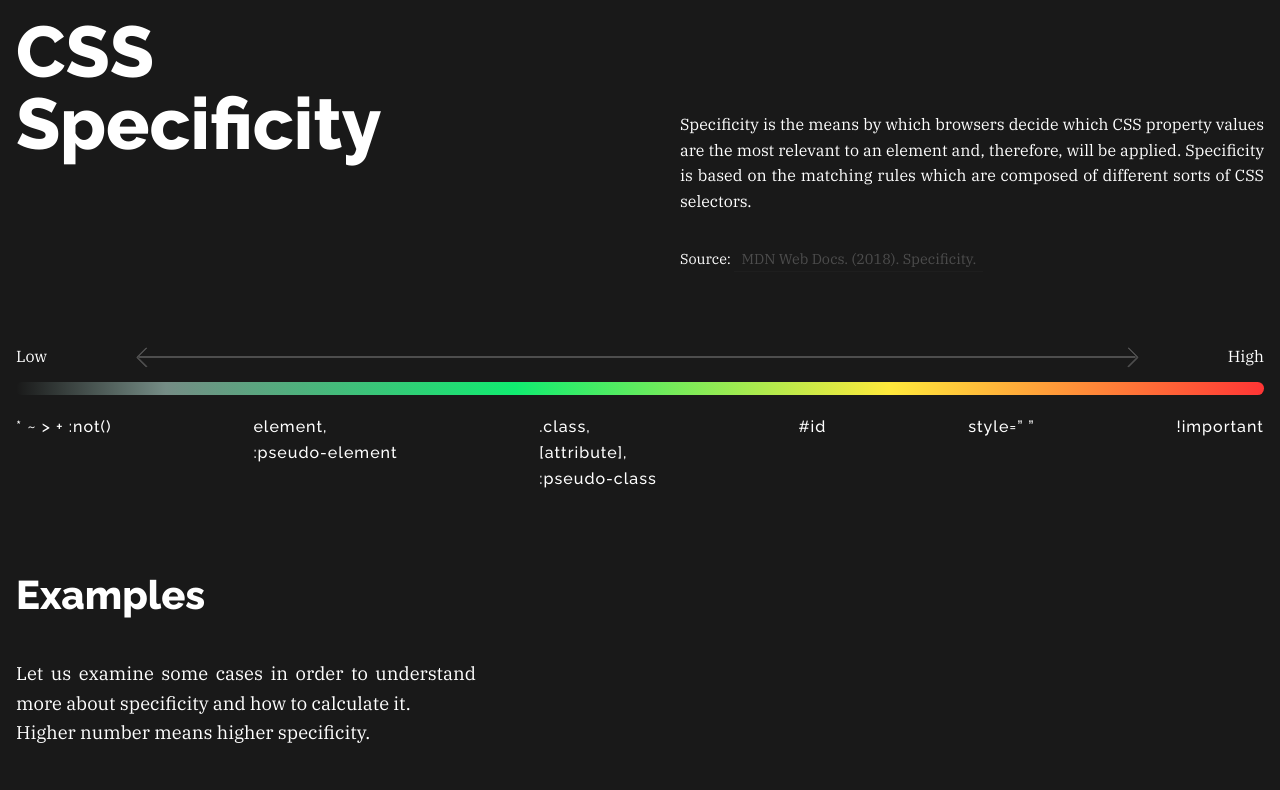
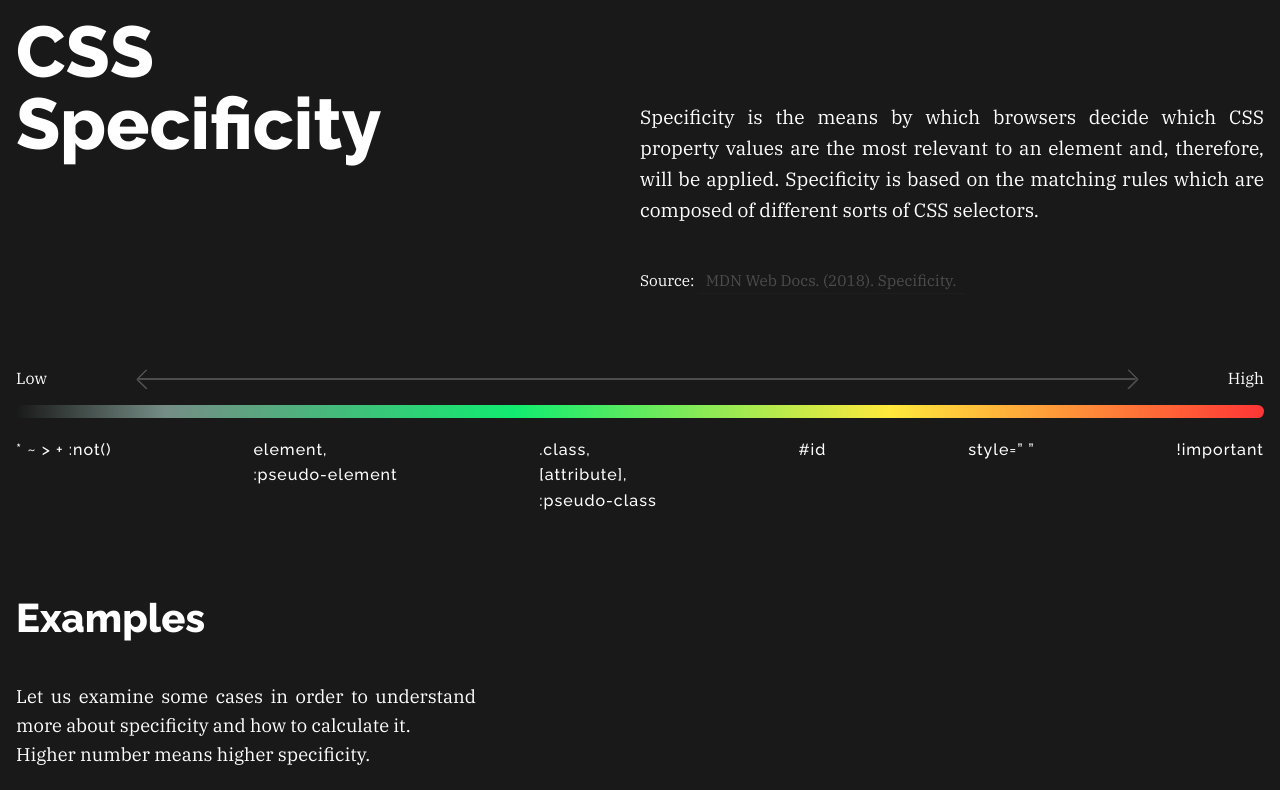
Before and after one commit to xphstos/cssspecificity.github.io, a website built with Parcel: page src/index.html in a window 1280 px wide. Shown: the top 790 px of the page. Built offline with nearby package versions, Linux system fonts and the light colour scheme.

Commit message:
More updates

```diff
--- a/src/index.html
+++ b/src/index.html
@@ -14,7 +14,7 @@
   </head>
   <body>
     <header class="header">
-      <div class="container container--grid">
+      <div class="container container--flex">
         <h1 class="header-title">
           <span class="css">CSS</span>
           <span class="specificity">Specificity</span>
@@ -35,7 +35,7 @@
         </div>
       </div>
     </header>
-    <main class="main" role="main">
+    <main class="main">
       <div class="container">
         <div class="chart">
           <div class="chart__scale">
@@ -419,7 +419,7 @@ e => Elements,
             </div>
             <div class="cell">
               <pre class="code">
-<span class="id">&lt;</span><span class="e">div</span> <span class="is">style</span>="<span class="p">margin</span>: <span class="v">0</span>"<span class="id">&gt;</span> {
+<span class="id">&lt;</span><span class="e">div</span> <span class="is">style</span>="<span class="p">margin</span>: <span class="v">0</span>"<span class="id">&gt;</span>
   ...
 <span class="id">&lt;&sol;</span><span class="e">div</span><span class="id">&gt;</span>
 </pre>
@@ -461,7 +461,7 @@ e => Elements,
             </div>
             <div class="cell">
               <pre class="code">
-<span class="id">&lt;</span><span class="e">div</span> <span class="is">style</span>="<span class="p">margin</span>: <span class="v">0</span> <span class="i">!important</span>"<span class="id">&gt;</span> {
+<span class="id">&lt;</span><span class="e">div</span> <span class="is">style</span>="<span class="p">margin</span>: <span class="v">0</span> <span class="i">!important</span>"<span class="id">&gt;</span>
   ...
 <span class="id">&lt;&sol;</span><span class="e">div</span><span class="id">&gt;</span>
 </pre>
@@ -533,6 +533,11 @@ e => Elements,
         </div>
       </div>
     </main>
+    <footer class="footer">
+      <div class="container">
+        Chris Gotsikas / 2018
+      </div>
+    </footer>
   </body>
   <script src="./index.js"></script>
 </html>
--- a/src/index.js
+++ b/src/index.js
@@ -1 +1,24 @@
-console.log("hello world");
+let BODY;
+
+document.addEventListener("DOMContentLoaded", () => {
+  BODY = document.querySelector("body");
+});
+
+window.addEventListener("load", () => {
+  fadeIn(BODY);
+});
+
+function fadeIn(elem) {
+  let opacity = 0;
+  function increase() {
+    opacity += 0.05;
+    if (opacity >= 1) {
+      elem.style.opacity = 1;
+      cancelAnimationFrame(increase);
+      return true;
+    }
+    elem.style.opacity = opacity;
+    requestAnimationFrame(increase);
+  }
+  increase();
+}
--- a/src/style.scss
+++ b/src/style.scss
@@ -43,7 +43,7 @@
 
 ::selection {
   color: var(--c-black);
-  background-color: var(--c-dark-grey);
+  background-color: var(--c-grad--green);
 }
 
 html {
@@ -73,7 +73,7 @@ a {
 }
 
 small {
-  font-size: 0.9em;
+  font-size: 0.8em;
 }
 
 /*=====  End of Browser reset  ======*/
@@ -82,10 +82,20 @@ body {
   background-color: var(--c-black);
   color: var(--c-white);
   line-height: 1.6;
+  scroll-behavior: smooth;
 
   // @supports (-moz-appearance: meterbar) {
   //   overflow-x: hidden;
   // }
+}
+
+body {
+  opacity: 0;
+  transition: opacity 0.2s ease-out;
+}
+
+.footer {
+  margin-top: calc(var(--grid-base) * 18);
 }
 
 /*=============================================
@@ -98,26 +108,27 @@ body {
   padding: 0 1rem;
   max-width: calc(var(--grid-max-width) + 2rem);
 
-  &--grid {
-    display: grid;
+  &--flex {
+    display: flex;
   }
 }
 
 /*=====  End of Container  ======*/
 
+/*=============================================
+=            Header                            =
+=============================================*/
+
 .header {
   margin-top: 1em;
 
   .container {
-    grid-template-columns: repeat(2, 1fr);
-    grid-template-rows: auto;
-    grid-template-areas: "header definition";
-    grid-gap: 5em;
+    justify-content: space-between;
   }
 
   &-title {
+    flex: 1 50%;
     font-size: 4.5em;
-    grid-area: header;
     line-height: 1;
 
     .css,
@@ -127,9 +138,10 @@ body {
   }
 
   &-description {
-    margin-top: 96px;
-    grid-area: definition;
+    flex: 1 50%;
+    margin-top: 4.5em;
     text-align: justify;
+    font-size: 1.2em;
 
     .paragraph {
       &--source {
@@ -169,6 +181,8 @@ body {
     }
   }
 }
+
+/*=====  End of Header  ======*/
 
 /*=============================================
 =            Chart                           =
@@ -285,6 +299,7 @@ body {
       flex-wrap: wrap;
       position: absolute;
       width: 40%;
+      max-width: 6.3rem;
       bottom: 1em;
       right: 1em;
 
@@ -389,3 +404,19 @@ body {
 }
 
 /*=====  End of Takeaway ======*/
+
+/*=============================================
+=            Footer                           =
+=============================================*/
+
+.footer {
+  color: var(--c-dark-grey);
+
+  .container {
+    padding: 2em 1rem;
+    border-top: 1px solid var(--c-dark-grey);
+    margin-bottom: 0;
+  }
+}
+
+/*=====  End of Footer  ======*/
```
Also changed, not shown: dist/index.html, 4 other files.
